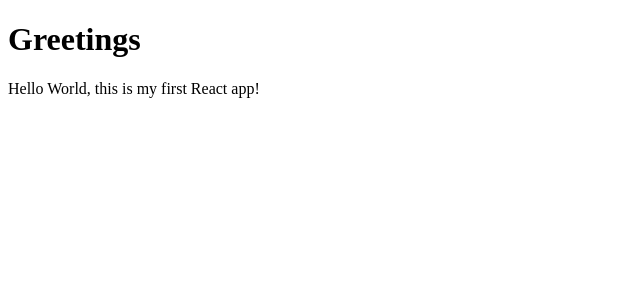
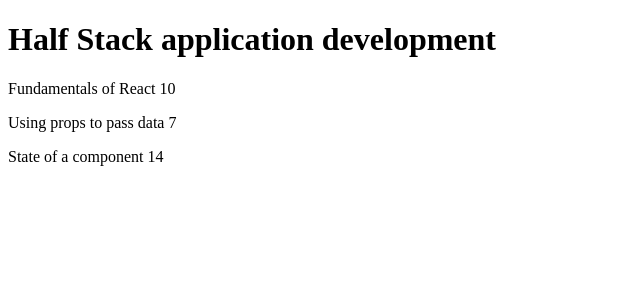
Before and after one commit to priya-3776/fullstack-open, a React (Vite) app in the folder part1/courseinfo/: page / in a window 1280 px wide. Shown: the top 300 px of the page, without its empty margins (0-640 px from the left). Built offline with nearby package versions, Linux system fonts and the light colour scheme.

Commit message:
Part1 - Courseinfo exercises 1.3 to 1.5

```diff
--- a/part1/courseinfo/src/App.jsx
+++ b/part1/courseinfo/src/App.jsx
@@ -1,8 +1,19 @@
 const App = () => {
+  const course = {
+    name: 'Half Stack application development',
+    parts: [
+      { name: 'Fundamentals of React', exercises: 10 },
+      { name: 'Using props to pass data', exercises: 7 },
+      { name: 'State of a component', exercises: 14 }
+    ]
+  }
+
   return (
     <div>
-      <h1>Greetings</h1>
-      <p>Hello World, this is my first React app!</p>
+      <h1>{course.name}</h1>
+      <p>{course.parts[0].name} {course.parts[0].exercises}</p>
+      <p>{course.parts[1].name} {course.parts[1].exercises}</p>
+      <p>{course.parts[2].name} {course.parts[2].exercises}</p>
     </div>
   )
 }
```
